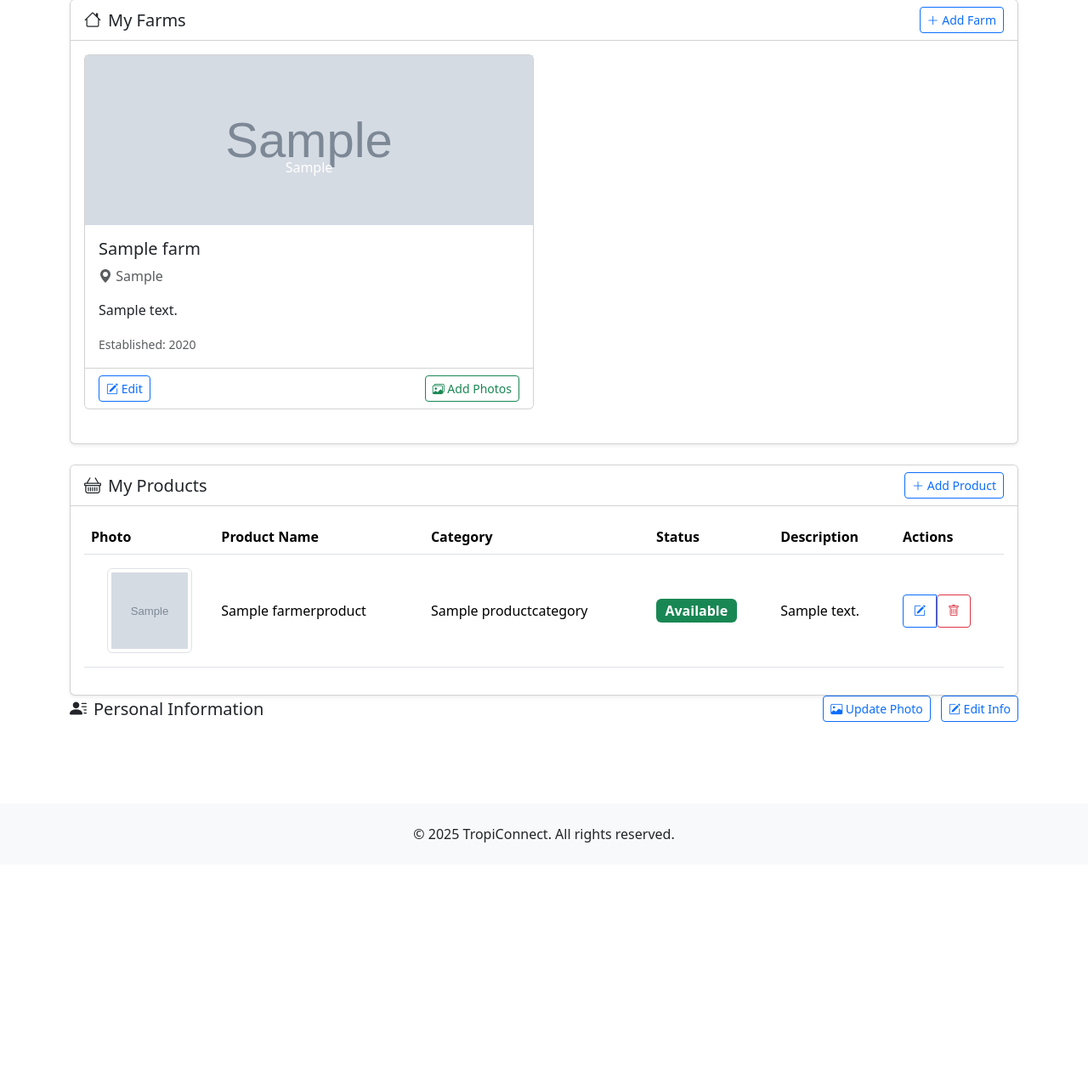
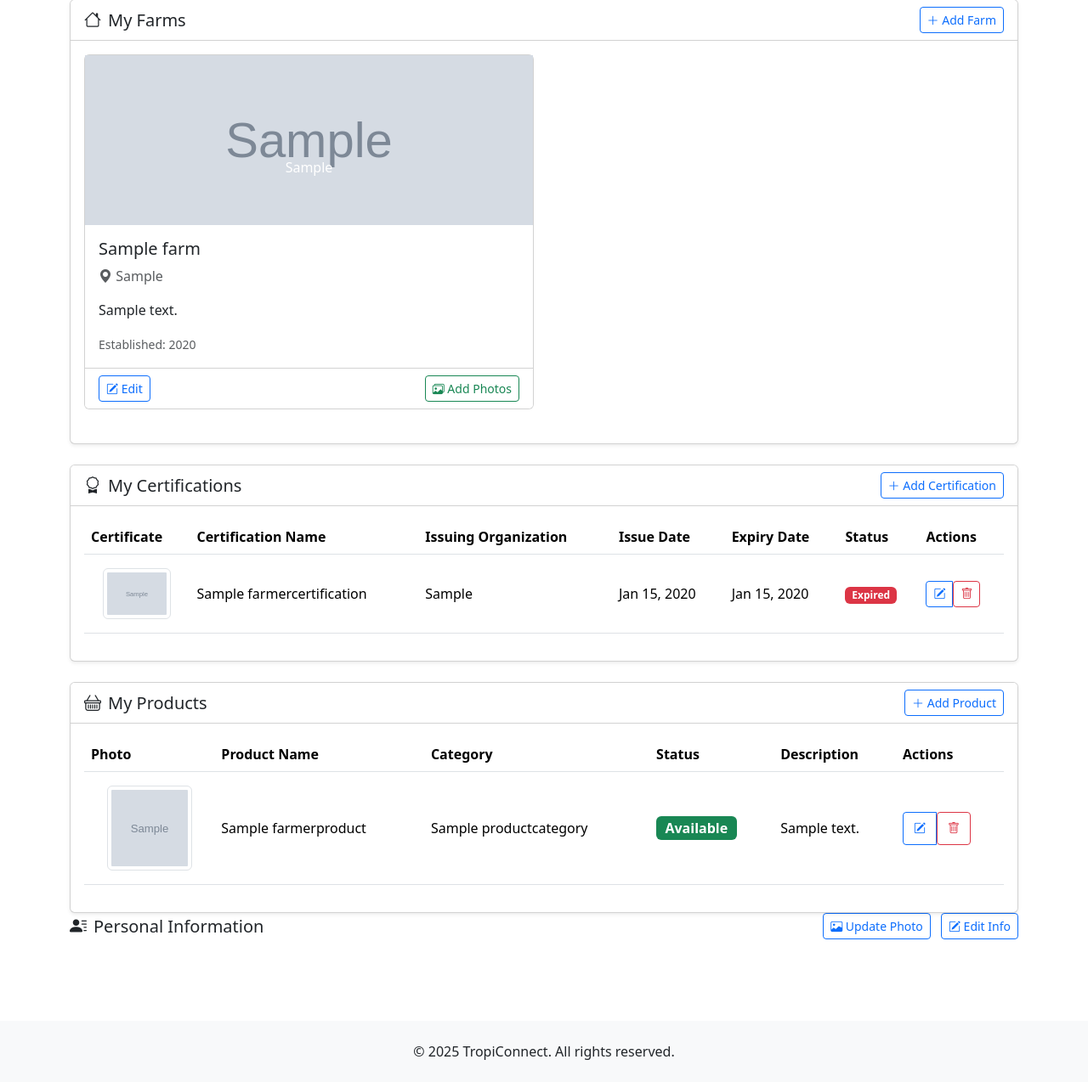
Before and after one commit to egoist945402376/CDIDEMO, a Django app: page /farmer/dashboard/ in a window 1280 px wide. Shown: the part 691-1965 px from the top of the page at 85% size. Before the commit the page ends 1683 px from the top, so only its background shows below. Run offline with Django 5.2, Linux system fonts and the light colour scheme; a user stored in the database is signed in; tables that the repository leaves empty hold one stand-in row (values such as "Sample post"); grey boxes marked "Sample" are stand-in pictures.

Commit message:
farmer can upload their certification

```diff
--- a/tropiconnect/supplychain/templates/supplychain/farmer_dashboard.html
+++ b/tropiconnect/supplychain/templates/supplychain/farmer_dashboard.html
@@ -160,6 +160,83 @@
 
     </div>
 
+    <!-- Certifications Section -->
+    <div class="row mb-4">
+        <div class="col-md-12">
+            <div class="card shadow-sm">
+                <div class="card-header bg-white">
+                    <div class="d-flex justify-content-between align-items-center">
+                        <h5 class="mb-0"><i class="bi bi-award me-2"></i>My Certifications</h5>
+                        <a href="{% url 'farmer_add_certification' %}" class="btn btn-sm btn-outline-primary"><i class="bi bi-plus-lg"></i> Add Certification</a>
+                    </div>
+                </div>
+                <div class="card-body">
+                    {% if farmer.certifications.all %}
+                        <div class="table-responsive">
+                            <table class="table table-hover">
+                                <thead>
+                                    <tr>
+                                        <th>Certificate</th>
+                                        <th>Certification Name</th>
+                                        <th>Issuing Organization</th>
+                                        <th>Issue Date</th>
+                                        <th>Expiry Date</th>
+                                        <th>Status</th>
+                                        <th>Actions</th>
+                                    </tr>
+                                </thead>
+                                <tbody>
+                                    {% for cert in farmer.certifications.all %}
+                                        <tr style="vertical-align: middle;">
+                                            <td class="text-center py-3">
+                                                {% if cert.certificate_image %}
+                                                    <img src="{{ cert.certificate_image.url }}" alt="{{ cert.certification_name }}" class="img-thumbnail" style="width: 80px; height: 60px; object-fit: cover;">
+                                                {% else %}
+                                                    <div class="bg-light d-flex align-items-center justify-content-center" style="width: 80px; height: 60px;">
+                                                        <i class="bi bi-file-earmark-text text-secondary" style="font-size: 1.5rem;"></i>
+                                                    </div>
+                                                {% endif %}
+                                            </td>
+                                            <td>{{ cert.certification_name }}</td>
+                                            <td>{{ cert.issuing_organization }}</td>
+                                            <td>{{ cert.issue_date|date:"M d, Y" }}</td>
+                                            <td>{% if cert.expiry_date %}{{ cert.expiry_date|date:"M d, Y" }}{% else %}No Expiry{% endif %}</td>
+                                            <td>
+                                                {% if cert.is_valid %}
+                                                    <span class="badge bg-success">Valid</span>
+                                                {% else %}
+                                                    <span class="badge bg-danger">Expired</span>
+                                                {% endif %}
+                                            </td>
+                                            <td>
+                                                <div class="btn-group">
+                                                    <a href="{% url 'farmer_edit_certification' cert.id %}" class="btn btn-sm btn-outline-primary"><i class="bi bi-pencil-square"></i></a>
+                                                    <form method="post" action="{% url 'farmer_delete_certification' cert.id %}" class="d-inline" onsubmit="return confirm('Are you sure you want to delete this certification?');">
+                                                        {% csrf_token %}
+                                                        <button type="submit" class="btn btn-sm btn-outline-danger"><i class="bi bi-trash"></i></button>
+                                                    </form>
+                                                </div>
+                                            </td>
+                                        </tr>
+                                    {% endfor %}
+                                </tbody>
+                            </table>
+                        </div>
+                    {% else %}
+                        <div class="alert alert-light">
+                            <p class="mb-0">You haven't added any certifications yet. Adding certifications can increase buyers' trust in your products.</p>
+                        </div>
+                        <div class="text-center">
+                            <a href="{% url 'farmer_add_certification' %}" class="btn btn-primary"><i class="bi bi-plus-lg"></i> Add Your First Certification</a>
+                        </div>
+                    {% endif %}
+                </div>
+            </div>
+        </div>
+    </div>
+
+
+
     <!-- Products Section -->
     <div class="row">
         <div class="col-md-12">
--- a/tropiconnect/supplychain/urls.py
+++ b/tropiconnect/supplychain/urls.py
@@ -22,6 +22,9 @@ urlpatterns = [
     path('farmer/dashboard/product/<int:product_id>/delete/', views.delete_product, name='delete_product'),
     path('farmer/dashboard/product/<int:product_id>/edit/', views.edit_product, name='edit_product'),
     path('farmer/home/', views.farmer_home_page, name='farmer_home'),
+    path('farmer/dashboard/add-certification/', views.farmer_add_certification, name='farmer_add_certification'),
+    path('farmer/dashboard/certification/<int:certification_id>/edit/', views.farmer_edit_certification, name='farmer_edit_certification'),
+    path('farmer/dashboard/certification/<int:certification_id>/delete/', views.farmer_delete_certification, name='farmer_delete_certification'),
     #path('buyer/dashboard/', views.buyer_dashboard, name='buyer_dashboard'),
     #path('farmer/dashboard/', views.farmer_dashboard, name='farmer_dashboard'),
 ]
--- a/tropiconnect/supplychain/views.py
+++ b/tropiconnect/supplychain/views.py
@@ -9,6 +9,8 @@ from .models import BuyerProfile, ProductNeed
 from django.contrib.auth.decorators import login_required
 from django.core.exceptions import PermissionDenied
 from .forms import ProfilePictureForm, CompanyLogoForm, FarmerProfileEditForm, FarmPhotoForm, FarmForm, FarmerProductForm
+from .forms import FarmerCertificationForm
+from .models import FarmerCertification
 from .models import FarmerProfile, Farm, FarmPhoto, FarmerProduct, ProductCategory, ShippingMethod
 from .models import BuyerProfile, ProductNeed
 from django.contrib.auth import logout
@@ -422,3 +424,71 @@ def farmer_home_page(request):
     }
 
     return render(request, 'supplychain/farmer_home_page.html', context)
+
+
+@login_required
+def farmer_add_certification(request):
+    """View for adding a new certification."""
+    try:
+        farmer = FarmerProfile.objects.get(user=request.user)
+    except FarmerProfile.DoesNotExist:
+        raise PermissionDenied("You do not have access to this page.")
+
+    if request.method == 'POST':
+        form = FarmerCertificationForm(request.POST, request.FILES)
+        if form.is_valid():
+            certification = form.save(commit=False)
+            certification.farmer = farmer
+            certification.save()
+            messages.success(request, "Certification added successfully!")
+            return redirect('farmer_dashboard')
+    else:
+        form = FarmerCertificationForm()
+
+    context = {
+        'title': 'Add New Certification',
+        'form': form
+    }
+
+    return render(request, 'supplychain/farmer_add_certification.html', context)
+
+@login_required
+def farmer_edit_certification(request, certification_id):
+    """View for editing an existing certification."""
+    try:
+        farmer = FarmerProfile.objects.get(user=request.user)
+        certification = FarmerCertification.objects.get(id=certification_id, farmer=farmer)
+    except (FarmerProfile.DoesNotExist, FarmerCertification.DoesNotExist):
+        raise PermissionDenied("You do not have access to this certification.")
+
+    if request.method == 'POST':
+        form = FarmerCertificationForm(request.POST, request.FILES, instance=certification)
+        if form.is_valid():
+            form.save()
+            messages.success(request, "Certification updated successfully!")
+            return redirect('farmer_dashboard')
+    else:
+        form = FarmerCertificationForm(instance=certification)
+
+    context = {
+        'title': 'Edit Certification',
+        'form': form,
+        'certification': certification
+    }
+
+    return render(request, 'supplychain/farmer_edit_certification.html', context)
+
+@login_required
+def farmer_delete_certification(request, certification_id):
+    """View for deleting a certification."""
+    try:
+        farmer = FarmerProfile.objects.get(user=request.user)
+        certification = FarmerCertification.objects.get(id=certification_id, farmer=farmer)
+    except (FarmerProfile.DoesNotExist, FarmerCertification.DoesNotExist):
+        raise PermissionDenied("You do not have access to this certification.")
+
+    if request.method == 'POST':
+        certification.delete()
+        messages.success(request, "Certification deleted successfully!")
+
+    return redirect('farmer_dashboard')
```
Also changed, not shown: tropiconnect/supplychain/forms.py (+16 -1 lines), tropiconnect/supplychain/templates/supplychain/farmer_add_certification.html (added, +59 -0 lines), tropiconnect/supplychain/templates/supplychain/farmer_edit_certification.html (added, +63 -0 lines).
